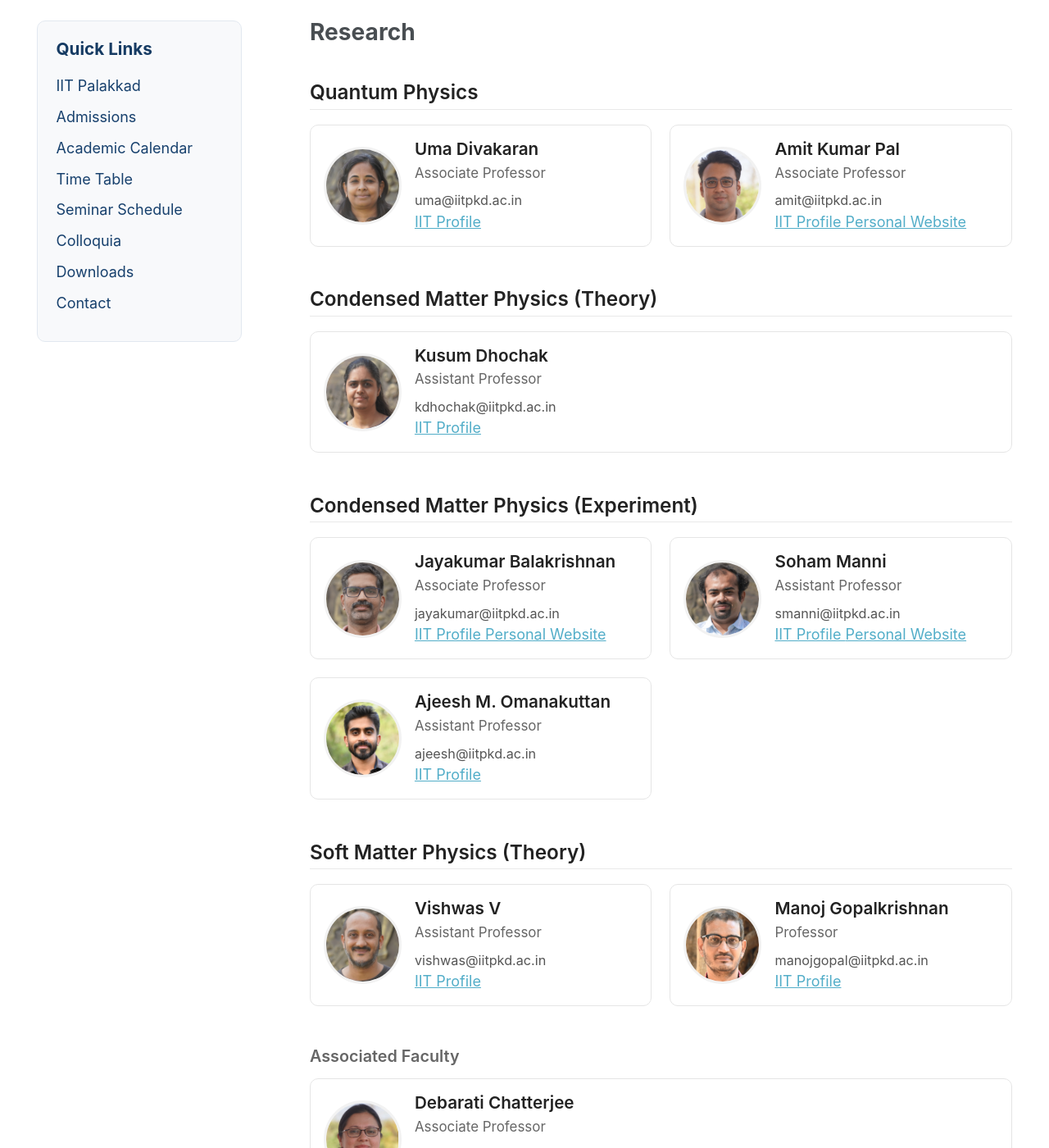
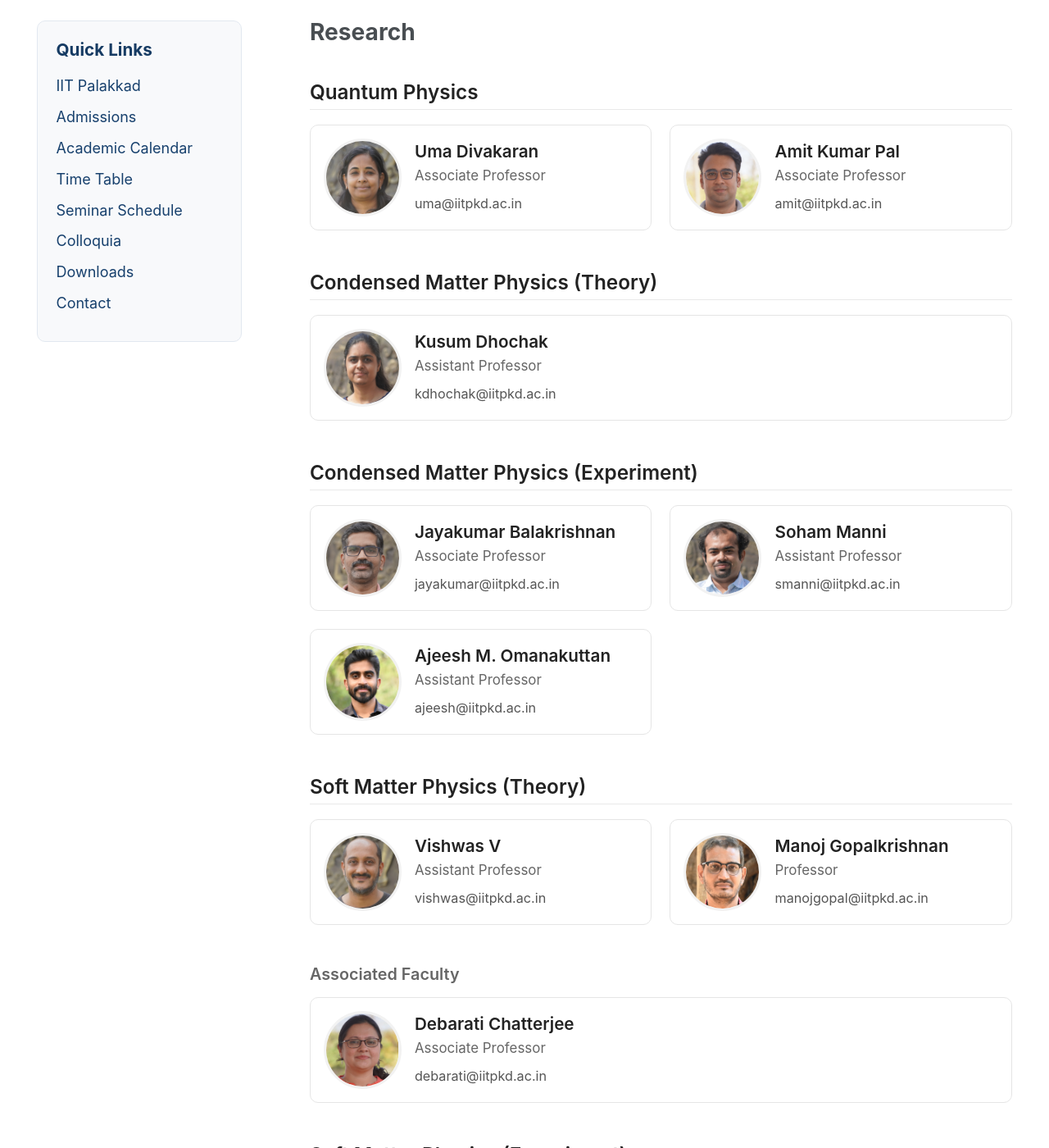
Before and after one commit to phyall/phyall.github.io, a Jekyll site: the page built from _pages/research.md, in a window 1280 px wide and 1400 px high, scrolled down 273 px. Shown: the whole window at 82% size. Built offline with Jekyll 4.4.1, drawn with Linux system fonts in a browser that asks for light colours; a style sheet for code colours, icons or effects is not loaded; some of the changed text lies outside the part shown.

Commit message:
Update faculty-mini-card.html

```diff
--- a/_includes/faculty-mini-card.html
+++ b/_includes/faculty-mini-card.html
@@ -33,51 +40,28 @@
 
     </h3>
 
-    <!-- Designation -->
+
     <div class="faculty-mini-designation">
       {{ faculty.designation }}
     </div>
 
-    <!-- Secondary Affiliation -->
+
     {% if faculty.affiliation == "secondary" and faculty.other_affiliation %}
+
       <div class="faculty-mini-secondary">
         {{ faculty.other_affiliation }}
       </div>
+
     {% endif %}
 
-    <!-- Email -->
+
     {% if faculty.email %}
+
       <div class="faculty-mini-email">
+
         <a href="mailto:{{ faculty.email }}">
           {{ faculty.email }}
         </a>
-      </div>
-    {% endif %}
-
-    <!-- Links -->
-    {% if faculty.iit_url or faculty.personal_url %}
-
-      <div class="faculty-mini-links">
-
-        {% if faculty.iit_url %}
-          <a
-            class="faculty-mini-badge"
-            href="{{ faculty.iit_url }}"
-            target="_blank"
-            rel="noopener">
-            IIT Profile
-          </a>
-        {% endif %}
-
-        {% if faculty.personal_url %}
-          <a
-            class="faculty-mini-badge"
-            href="{{ faculty.personal_url }}"
-            target="_blank"
-            rel="noopener">
-            Personal Website
-          </a>
-        {% endif %}
 
       </div>
 
```
Also changed, not shown: other parts of _includes/faculty-mini-card.html (+13 -6 lines).
